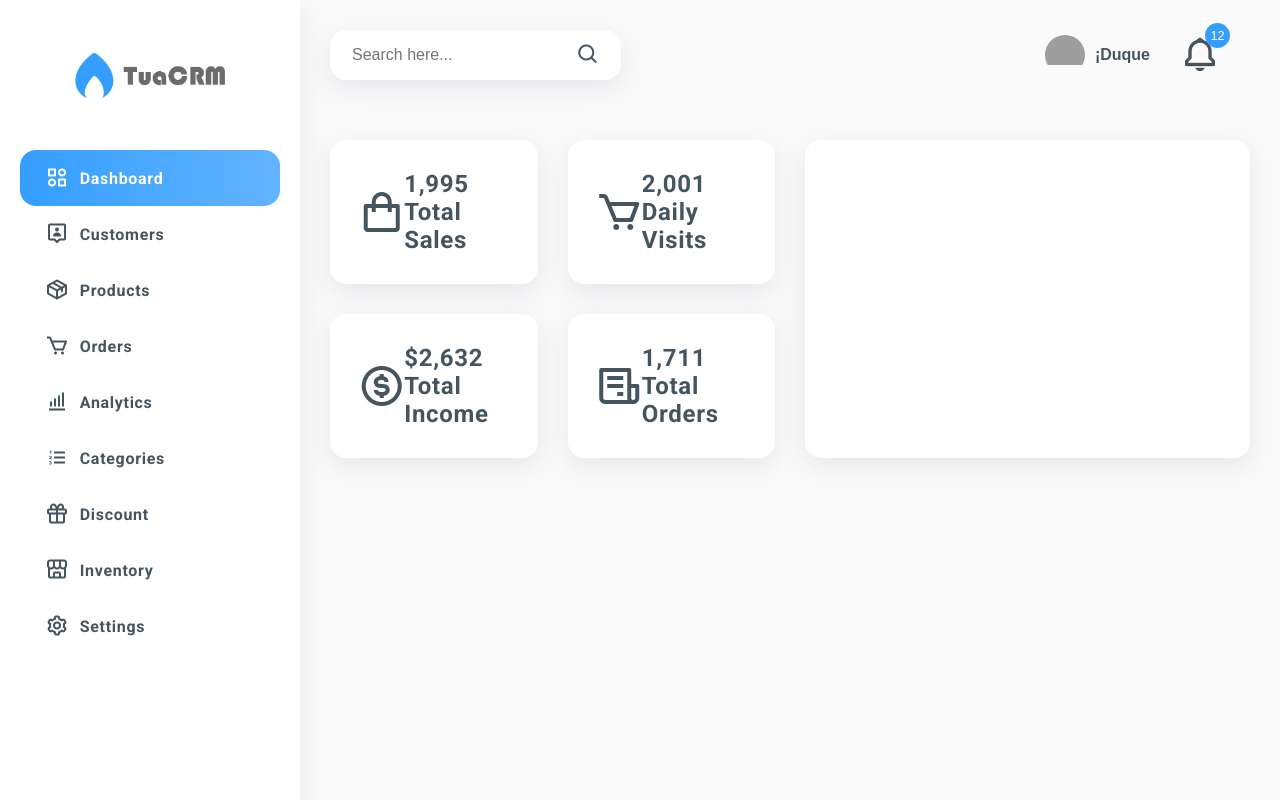
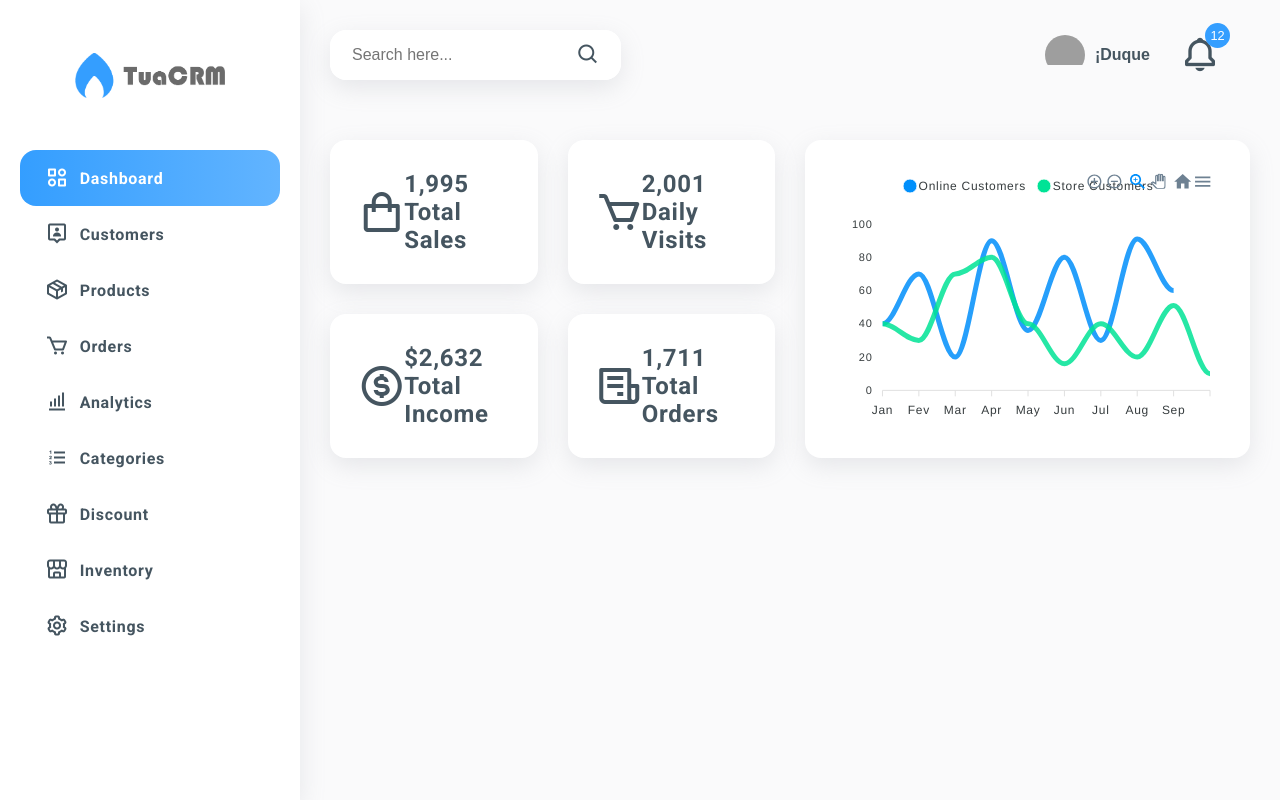
Before and after one commit to AlexMarquesAlves/Vite-Admin_Dashboard, a React (Vite) app: page / in a window 1280 px wide. Built offline with nearby package versions, Linux system fonts and the light colour scheme; grey boxes are pictures that could not be loaded.

Commit message:
Feat: Add Apexcharts on Dashboard

```diff
--- a/src/pages/Dashboard/index.tsx
+++ b/src/pages/Dashboard/index.tsx
@@ -1,10 +1,55 @@
 import { ReactNode } from "react";
 import statusCards from "../../assets/JsonData/status-card-data.json";
 import StatusCard from "../../components/StatusCard";
+import Chart from "react-apexcharts";
 
 interface DashboardProps {
   children: ReactNode;
 }
+
+const chartOption: any = {
+  series: [
+    {
+      name: "Online Customers",
+      data: [40, 70, 20, 90, 36, 80, 30, 91, 60],
+    },
+    {
+      name: "Store Customers",
+      data: [40, 30, 70, 80, 40, 16, 40, 20, 51, 10],
+    },
+  ],
+  options: {
+    color: ["#6ab04c", "#2980b9"],
+    chart: {
+      background: "transparent",
+    },
+    dataLabels: {
+      enabled: false,
+    },
+    stroke: {
+      curve: "smooth",
+    },
+    xaxis: {
+      categories: [
+        "Jan",
+        "Fev",
+        "Mar",
+        "Apr",
+        "May",
+        "Jun",
+        "Jul",
+        "Aug",
+        "Sep",
+      ],
+    },
+    legend: {
+      position: "top",
+    },
+    grid: {
+      show: false,
+    },
+  },
+};
 
 function Dashboard({ children }: DashboardProps) {
   return (
@@ -26,7 +71,15 @@ function Dashboard({ children }: DashboardProps) {
           </div>
 
           <div className="col-6">
-            <div className="card full-height">{/* chart */}</div>
+            <div className="card full-height">
+              {/* chart */}
+              <Chart
+                options={chartOption.options}
+                series={chartOption.series}
+                type="line"
+                height="100%"
+              />
+            </div>
           </div>
         </div>
       </h2>
```
